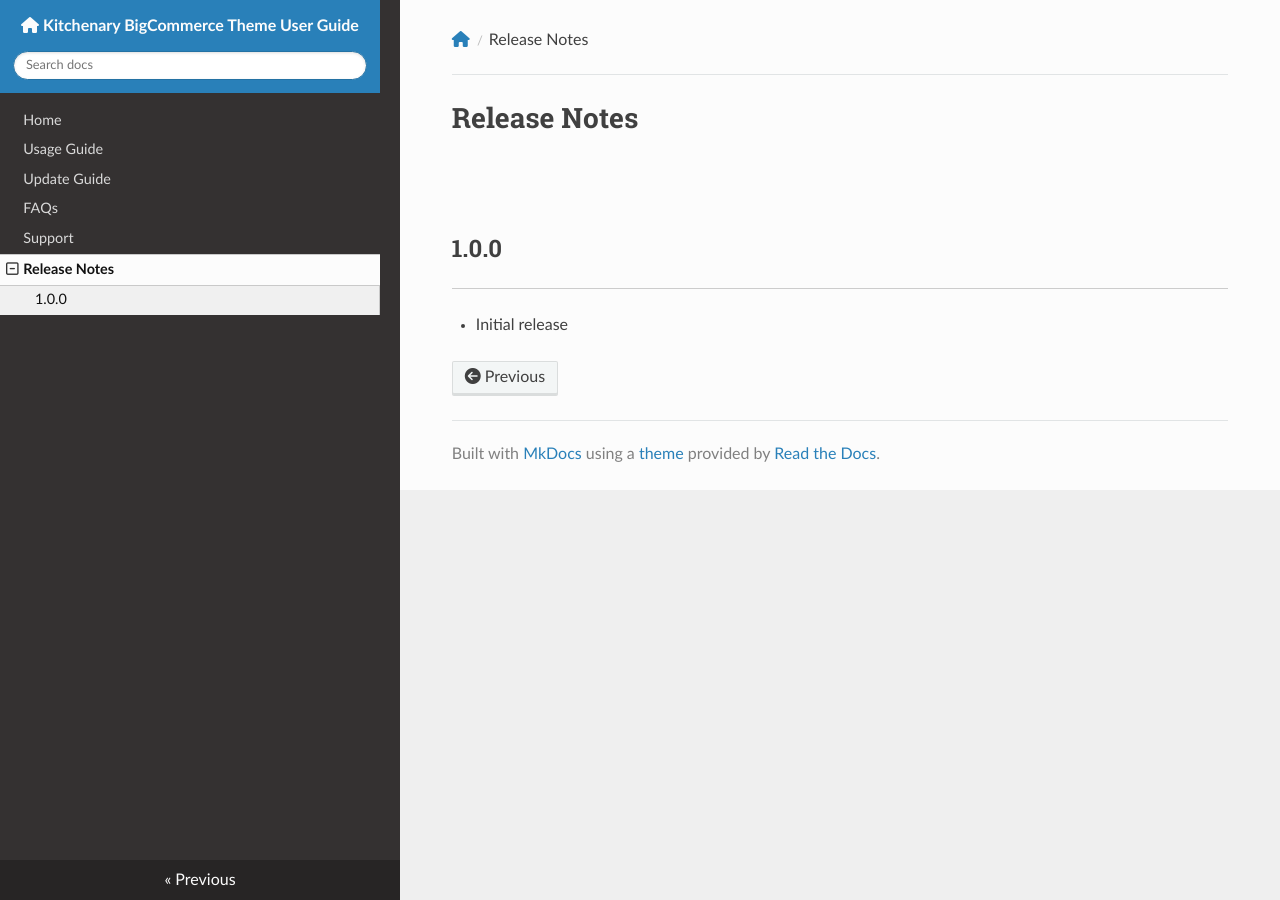
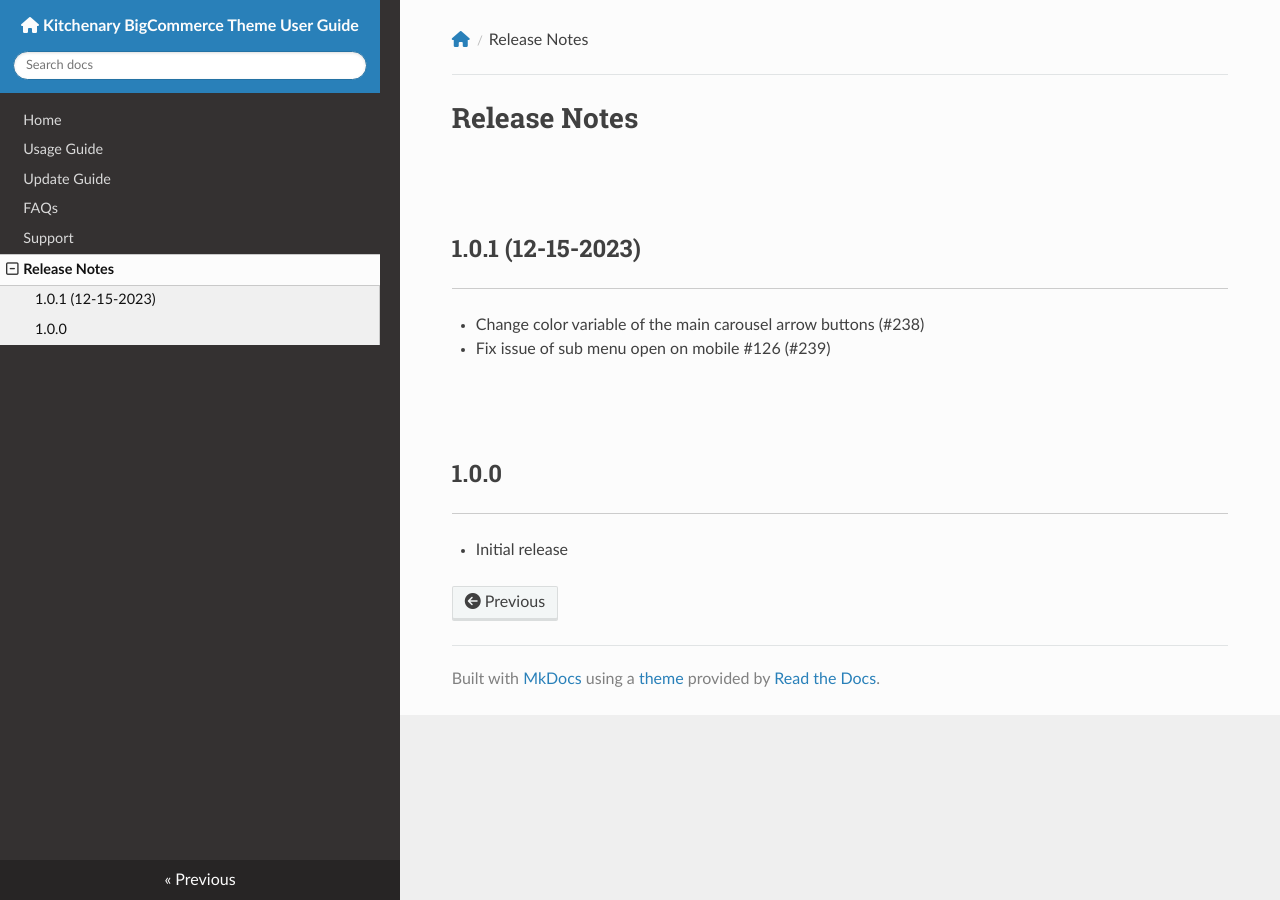
Before and after one commit to allcommerce/bc-kitchenary-docs, an MkDocs documentation site: the page built from docs/changelog.md, in a window 1280 px wide. Built offline with MkDocs 1.6.1, drawn with Linux system fonts in a browser that asks for light colours; nearby versions of some CDN libraries.

Commit message:
Release 1.0.1

```diff
--- a/docs/changelog.md
+++ b/docs/changelog.md
@@ -1,4 +1,8 @@
 # Release Notes
+
+## 1.0.1 (12-15-2023)
+- Change color variable of the main carousel arrow buttons (#238)
+- Fix issue of sub menu open on mobile #126 (#239)
 
 ## 1.0.0
 - Initial release
```
